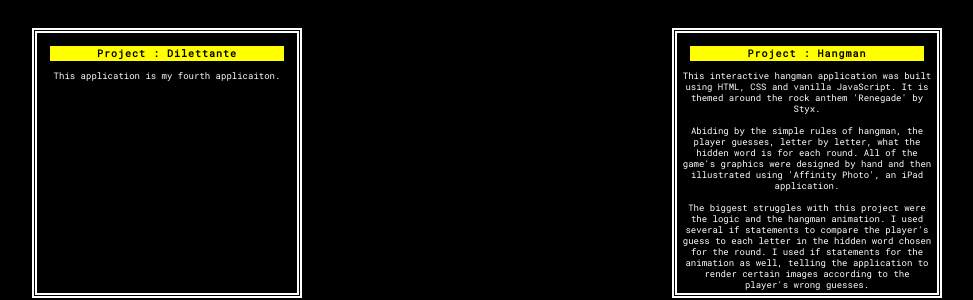
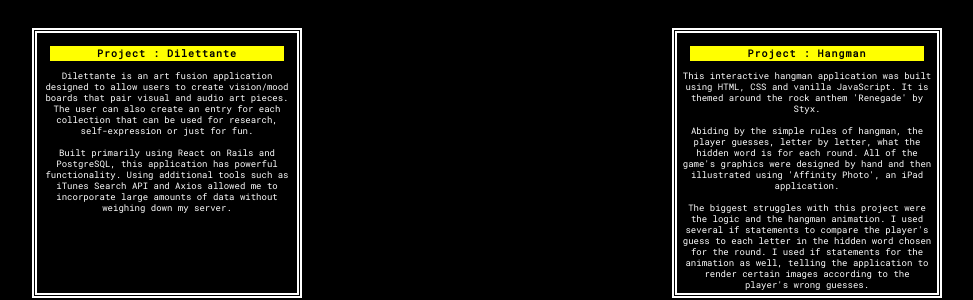
Before and after one commit to grantspell/spell-portfolio, a React (Create React App) app: page /experience in a window 1280 px wide. Shown: the part 338-638 px from the top of the page, without its empty margins (153-1126 px from the left). Built offline with nearby package versions, Linux system fonts and the light colour scheme.

Commit message:
UPDATED | `Dilettante` project description

```diff
--- a/src/components/experience/Experience.js
+++ b/src/components/experience/Experience.js
@@ -74,7 +74,10 @@ class Experience extends Component {
                 <Project>
                     <ProjectDisplay>
                         <h3>Project : Dilettante</h3>
-                        <p>This application is my fourth applicaiton.</p>
+                        <p>
+                            Dilettante is an art fusion application designed to allow users to create vision/mood boards that pair visual and audio art pieces. The user can also create an entry for each collection that can be used for research, self-expression or just for fun. <br/><br/>
+                            Built primarily using React on Rails and PostgreSQL, this application has powerful functionality. Using additional tools such as iTunes Search API and Axios allowed me to incorporate large amounts of data without weighing down my server. <br/><br/>
+                        </p>
                     </ProjectDisplay>
                     <ProjectLinks>
                         <a href="https://github.com/grantspell/project-four" target="_blank" >GitHub</a>
```
